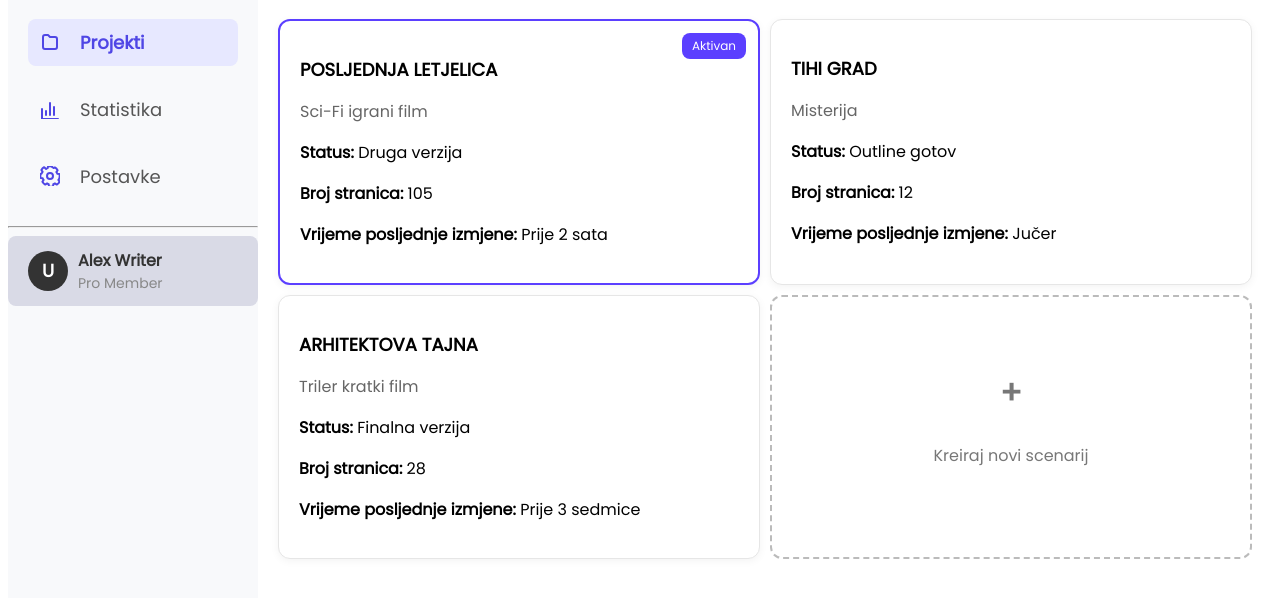
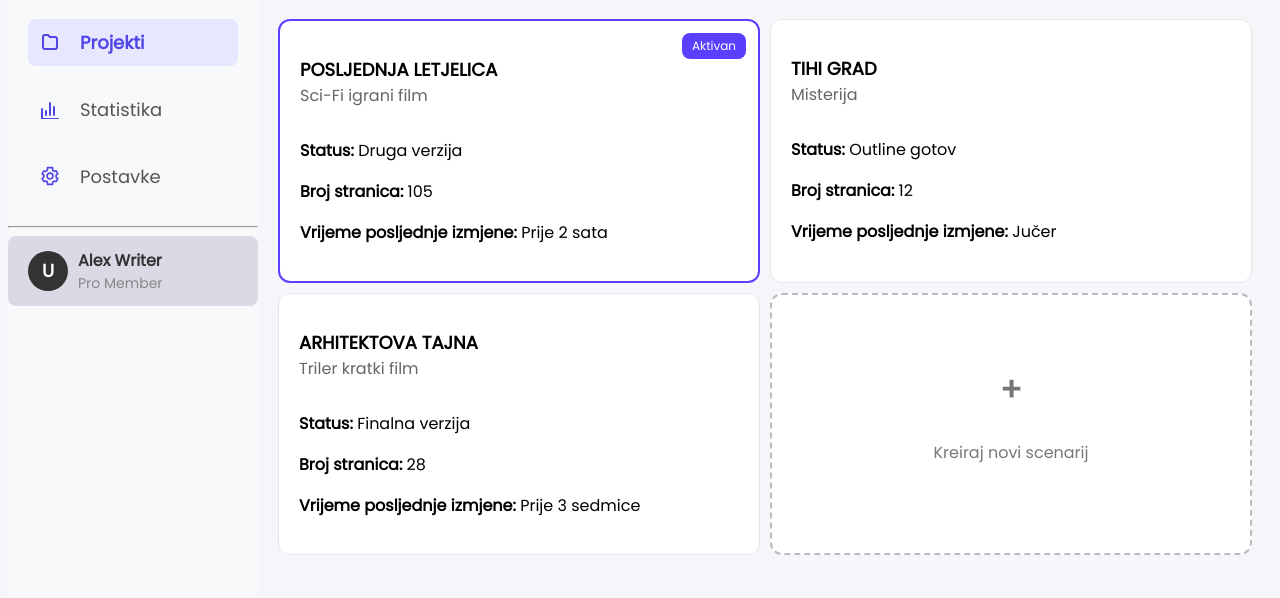
Before and after one commit to edulabic/ScenarijPro, a plain HTML site: page html/projects.html in a window 1280 px wide. Shown: the part 100-698 px from the top of the page. Drawn offline with Linux system fonts and the light colour scheme.

Commit message:
Z1 ispravak svg za postavke i css za hover

```diff
--- a/css/projects.css
+++ b/css/projects.css
@@ -1,4 +1,9 @@
 @import url(http://fonts.googleapis.com/css?family=Poppins);
+
+body{
+    background-color: #f5f6fa;
+}
+
 #sidebar{
     background-color: #f8f9fb;
     width: 250px;
@@ -118,7 +123,7 @@ padding: 10px 20px;
     min-height: 130px;
     border: 1px solid #e6e6e6;
     transition: box-shadow 0.2s ease;
-    box-shadow: 0 2px 8px rgba(0, 0, 0, 0.05);
+    box-shadow: none;
 }
 
 
@@ -163,11 +168,12 @@ input, button {
     font-size: 18px;
     font-weight: 700;
     text-transform: uppercase;
-    margin-bottom: 5px;
+    margin-bottom: 0;
 }
 
 .kartica .opis {
-    margin-bottom: 12px;
+    margin-top: 0;
+    margin-bottom: 30px;
     color: #666;
 }
 
@@ -176,6 +182,14 @@ input, button {
     position: relative;
 }
 
+.kartica:hover{
+    box-shadow: 0 2px 8px rgba(0, 0, 0, 0.05);
+    cursor: pointer;
+}
+
+.new-card:hover{
+    background-color: #eeedf4;
+}
 
 .tag {
     position: absolute;
@@ -198,10 +212,7 @@ input, button {
     box-shadow: none;
 }
 
-.new-card:hover{
-    box-shadow: 0 2px 8px rgba(0, 0, 0, 0.05);
-    cursor: pointer;
-}
+
 
 .new-card .new-icon {
     font-size: 32px;
--- a/html/projects.html
+++ b/html/projects.html
@@ -19,10 +19,11 @@
                     </svg>Statistika</a>
                 </li>
                 <li><a href="#">
-                    <svg width="20" height="20" fill="none" stroke="currentColor" stroke-width="2" stroke-linecap="round" stroke-linejoin="round">
-                    <circle cx="10" cy="10" r="3"/>
-                    <path d="M19.4 12a7.7 7.7 0 0 0 0-4l-2.1-.3a5.4 5.4 0 0 0-.9-1.6l1.2-1.9a7.7 7.7 0 0 0-2.8-2.8L13.6 2a5.4 5.4 0 0 0-1.6-.9L12 0.6a7.7 7.7 0 0 0-4 0L7.7 2.1a5.4 5.4 0 0 0-1.6.9L4.2 1.2A7.7 7.7 0 0 0 1.4 4l1.2 1.9a5.4 5.4 0 0 0-.9 1.6L0.6 8a7.7 7.7 0 0 0 0 4l2.1.3a5.4 5.4 0 0 0 .9 1.6L2.4 15.8a7.7 7.7 0 0 0 2.8 2.8l1.9-1.2a5.4 5.4 0 0 0 1.6.9l.3 2.1a7.7 7.7 0 0 0 4 0l.3-2.1a5.4 5.4 0 0 0 1.6-.9l1.9 1.2a7.7 7.7 0 0 0 2.8-2.8l-1.2-1.9a5.4 5.4 0 0 0 .9-1.6l2.1-.3z"/>
+                    <svg width="20" height="20" fill="none" stroke="currentColor" stroke-width="2" stroke-linecap="round" stroke-linejoin="round" viewBox="0 0 24 24">
+                    <path d="M12 15.5a3.5 3.5 0 1 0 0-7 3.5 3.5 0 0 0 0 7z"/>
+                    <path d="M19.4 12a7.4 7.4 0 0 0-.1-1l2.1-1.6-2-3.5-2.4.5a7.2 7.2 0 0 0-1.7-1L15 2h-6l-.3 3.4a7.2 7.2 0 0 0-1.7 1L4.6 6l-2 3.5 2.1 1.6a7.4 7.4 0 0 0 0 2L2.6 15l2 3.5 2.4-.5a7.2 7.2 0 0 0 1.7 1L9 22h6l.3-2.9a7.2 7.2 0 0 0 1.7-1l2.4.5 2-3.5-2.1-1.6c.1-.3.1-.7.1-1z"/>
                     </svg>Postavke</a>
+
                 </li>
             </ul>
             <hr>
```
